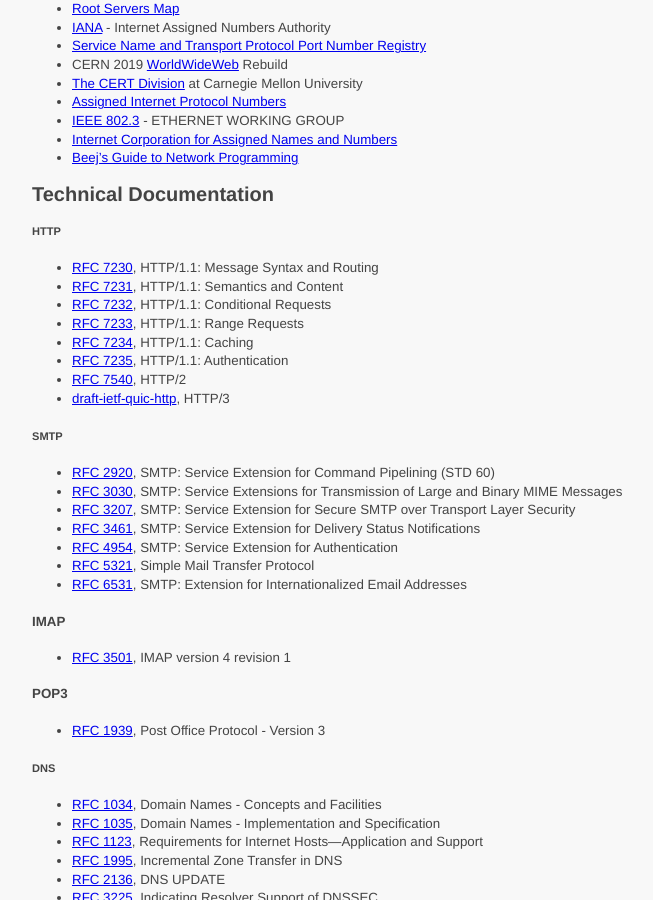
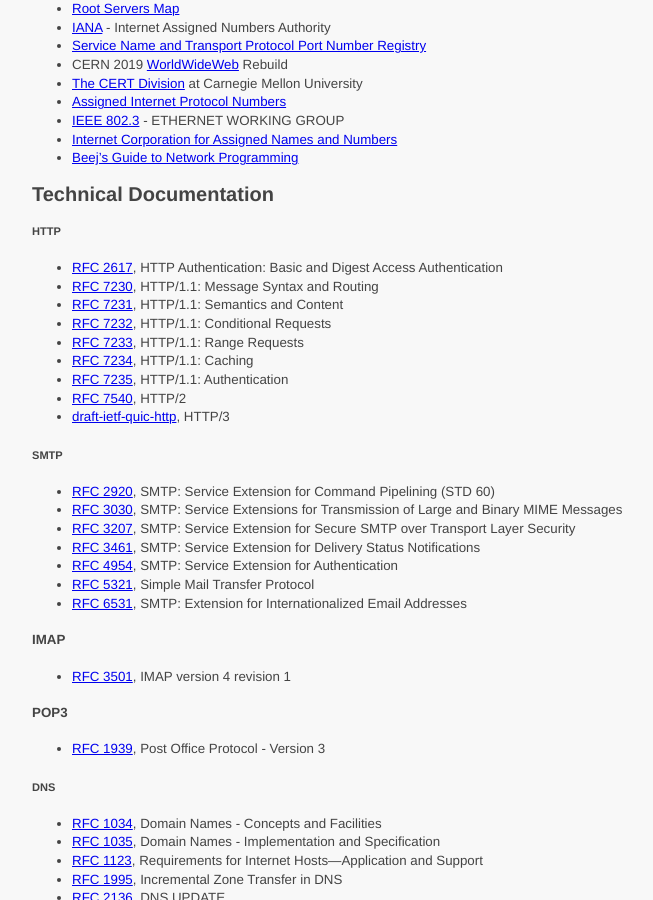
Before and after one commit to ycpcs/cs330-fall2021, a Jekyll site: the page built from resources/index.md, in a window 1280 px wide and 900 px high, scrolled down 1869 px. Shown: the whole window, without its empty margins (68-721 px from the left). Built offline with Jekyll 4.4.1, drawn with Linux system fonts in a browser that asks for light colours.

Commit message:
add https://tools.ietf.org/html/rfc2617

```diff
--- a/resources/index.md
+++ b/resources/index.md
@@ -118,6 +118,7 @@ References
 Technical Documentation
 -----------------------------------
 ##### HTTP
+  - [RFC 2617](https://tools.ietf.org/html/rfc2617), HTTP Authentication: Basic and Digest Access Authentication
   - [RFC 7230](https://tools.ietf.org/html/rfc7230), HTTP/1.1: Message Syntax and Routing
   - [RFC 7231](https://tools.ietf.org/html/rfc7231), HTTP/1.1: Semantics and Content
   - [RFC 7232](https://tools.ietf.org/html/rfc7232), HTTP/1.1: Conditional Requests
```
